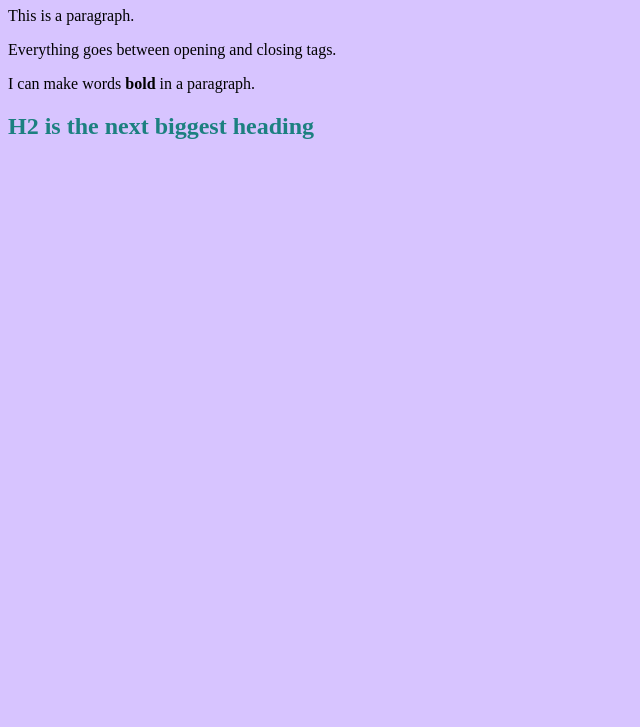
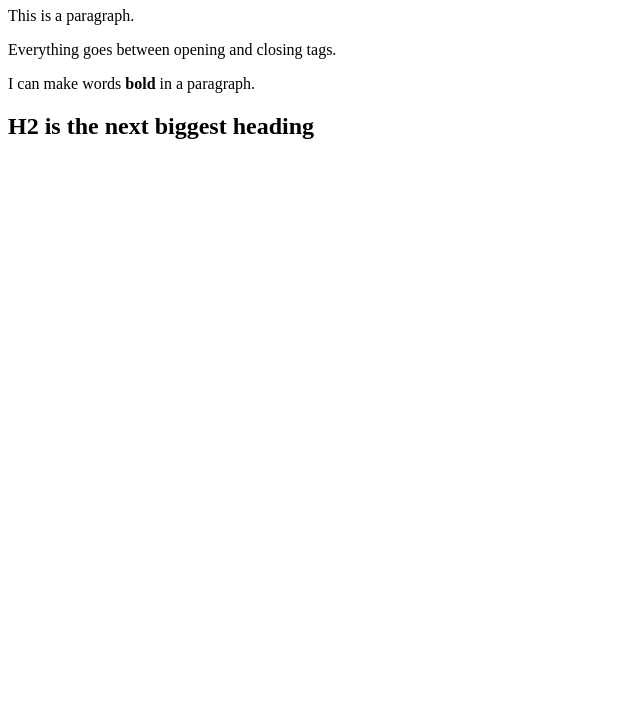
Before and after one commit to jennym7907/Itai-Jenny, a plain HTML site: page index.html in a window 1280 px wide. Shown: the part 73-800 px from the top of the page, without its empty margins (0-640 px from the left). Drawn offline with Linux system fonts and the light colour scheme.

Commit message:
Update index.html

```diff
--- a/index.html
+++ b/index.html
@@ -16,15 +16,3 @@
 
 </body>
 </html>
-
-<style>
-
-        h2 {
-            color: rgb(28, 128, 128);
-        }
-
-        body {
-            background-color: rgb(215, 196, 255);
-        }
-
-        </style>
```
